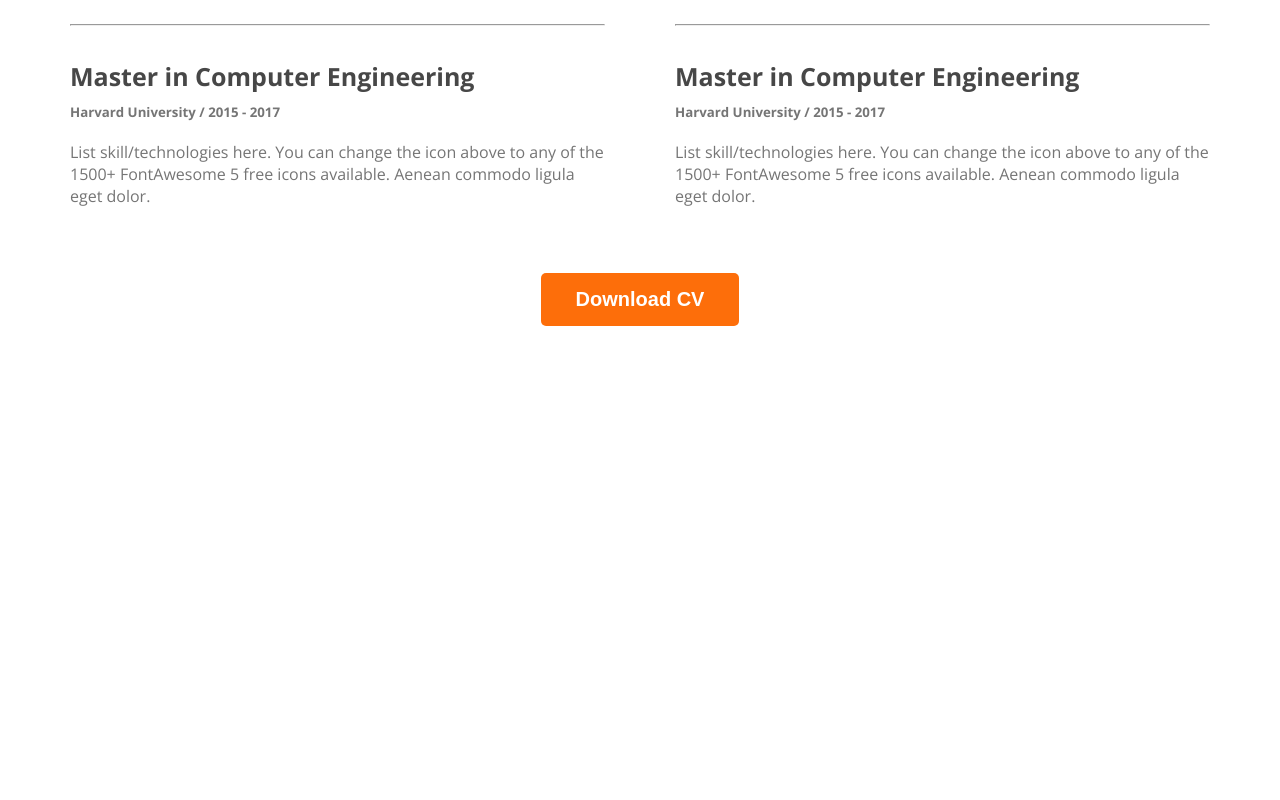
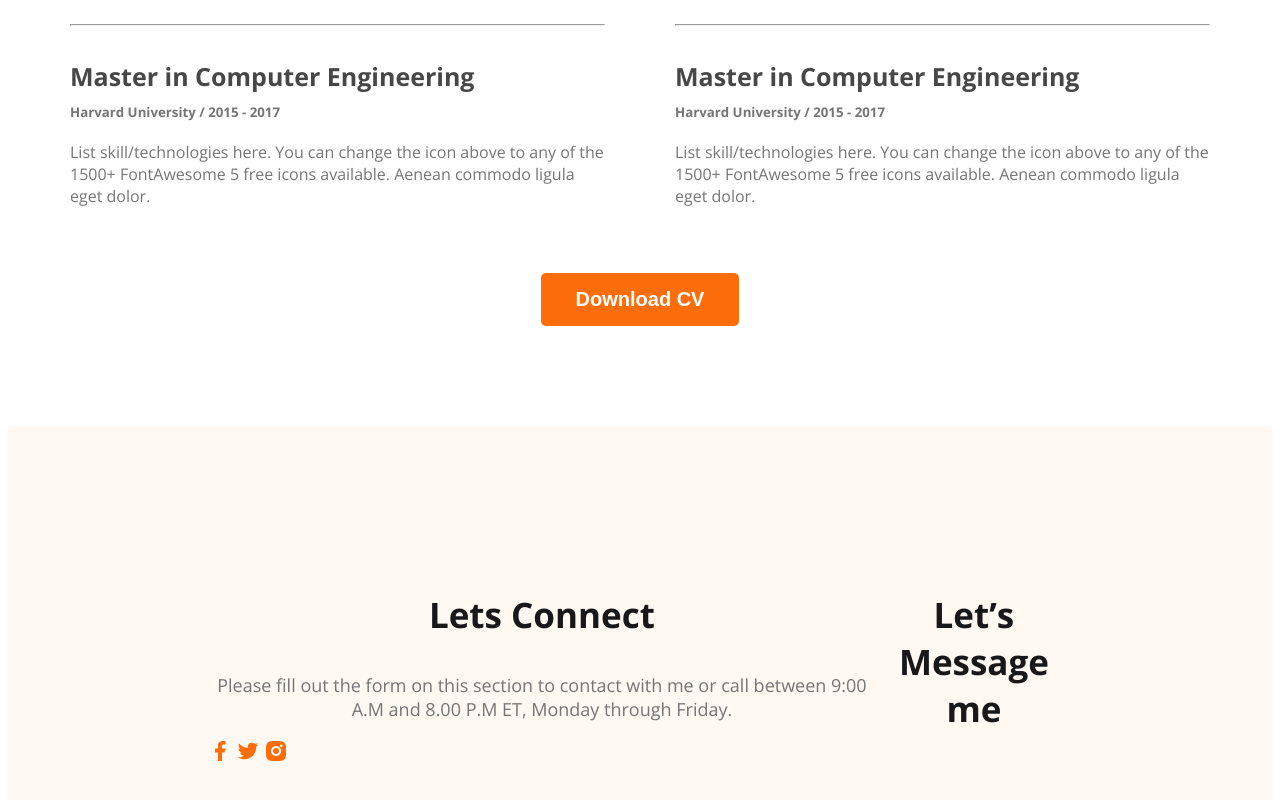
Before and after one commit to sifurr/developer-portfolio, a plain HTML site: page index.html in a window 1280 px wide. Shown: the part 2848-3648 px from the top of the page. Before the commit the page ends 3182 px from the top, so only its background shows below. Drawn offline with nearby package versions, Linux system fonts and the light colour scheme.

Commit message:
basic footer

```diff
--- a/index.html
+++ b/index.html
@@ -157,7 +157,20 @@
 
     </main>
     <footer>
-
+        <div class="footer-column">
+            <h3 class="section-title">Lets Connect</h3>
+            <p class="section-description">
+                Please fill out the form on this section to contact with me or call between 9:00 A.M and 8.00 P.M ET, Monday through Friday.
+            </p>
+            <div class="socia-links">
+                <a href=""><img src="images/icons/facebook.png" alt=""></a>
+                <a href=""><img src="images/icons/twitter.png" alt=""></a>
+                <a href=""><img src="images/icons/insta.png" alt=""></a>
+            </div>
+        </div>
+        <div class="footer-column">
+            <h3 class="section-title">Let’s Message me</h3>
+        </div>
     </footer>
 </body>
 
--- a/styles/portfolio.css
+++ b/styles/portfolio.css
@@ -182,3 +182,11 @@ main section {
     text-align: center;
     margin-top: 50px;
 }
+
+/* footer related style */
+footer{
+    display: flex;
+    background-color: #FFF8F3;
+    margin-top: 100px;
+    padding: 130px 200px;
+}
```
